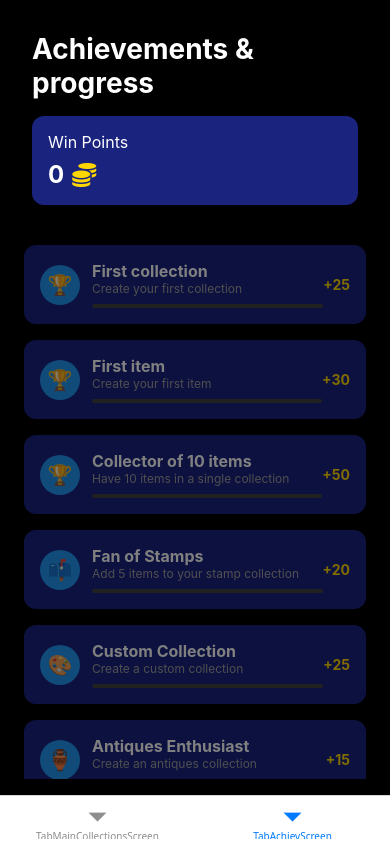
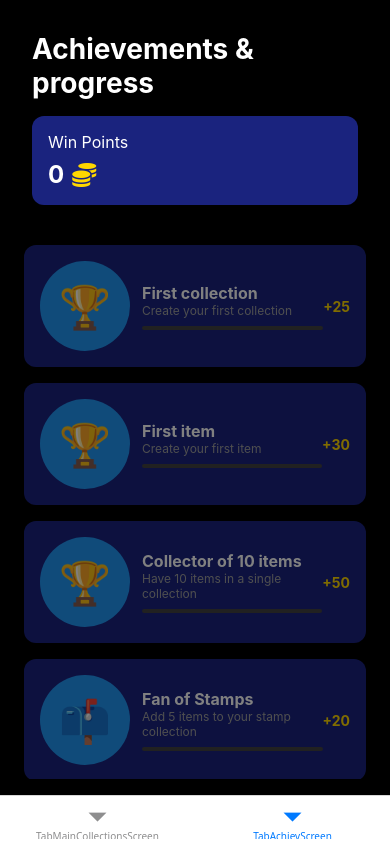
Before and after one commit to Vachek-hooves/Strike, a React Native app: screen /TabAchievScreen in a window 390 px wide. Built offline with nearby package versions, Linux system fonts and the light colour scheme.

Commit message:
update TabAchievScreen

```diff
--- /dev/null
+++ b/data/achievements.js
@@ -0,0 +1,52 @@
+export const ACHIEVEMENTS = [
+    {
+      id: 'firstCollection',
+      title: 'First collection',
+      description: 'Create your first collection',
+      points: 25,
+      icon: '🏆',
+    },
+    {
+      id: 'firstItem',
+      title: 'First item',
+      description: 'Create your first item',
+      points: 30,
+      icon: '🏆',
+    },
+    {
+      id: 'collector10Items',
+      title: 'Collector of 10 items',
+      description: 'Have 10 items in a single collection',
+      points: 50,
+      icon: '🏆',
+    },
+    {
+      id: 'fanOfStamps',
+      title: 'Fan of Stamps',
+      description: 'Add 5 items to your stamp collection',
+      points: 20,
+      icon: '📫',
+    },
+    {
+      id: 'customCollection',
+      title: 'Custom Collection',
+      description: 'Create a custom collection',
+      points: 25,
+      icon: '🎨',
+    },
+    {
+      id: 'antiques',
+      title: 'Antiques Enthusiast',
+      description: 'Create an antiques collection',
+      points: 15,
+      icon: '🏺',
+    },
+    {
+      id: 'bookCollector',
+      title: 'Book Worm',
+      description: 'Add 6 items to your book collection',
+      points: 25,
+      icon: '📚',
+    },
+    // Add more achievements as needed
+  ]
--- a/screen/tab/TabAchievScreen.js
+++ b/screen/tab/TabAchievScreen.js
@@ -1,60 +1,61 @@
-import { StyleSheet, Text, View, ScrollView, TouchableOpacity } from 'react-native'
+import { StyleSheet, Text, View, ScrollView, TouchableOpacity ,Image} from 'react-native'
 import TabLayou from '../../components/layout/TabLayou'
 import { useContextApp } from '../../store/context'
 import Icon from 'react-native-vector-icons/FontAwesome5'
+import { ACHIEVEMENTS } from '../../data/achievements'
 
-const ACHIEVEMENTS = [
-  {
-    id: 'firstCollection',
-    title: 'First collection',
-    description: 'Create your first collection',
-    points: 25,
-    icon: '🏆',
-  },
-  {
-    id: 'firstItem',
-    title: 'First item',
-    description: 'Create your first item',
-    points: 30,
-    icon: '🏆',
-  },
-  {
-    id: 'collector10Items',
-    title: 'Collector of 10 items',
-    description: 'Have 10 items in a single collection',
-    points: 50,
-    icon: '🏆',
-  },
-  {
-    id: 'fanOfStamps',
-    title: 'Fan of Stamps',
-    description: 'Add 5 items to your stamp collection',
-    points: 20,
-    icon: '📫',
-  },
-  {
-    id: 'customCollection',
-    title: 'Custom Collection',
-    description: 'Create a custom collection',
-    points: 25,
-    icon: '🎨',
-  },
-  {
-    id: 'antiques',
-    title: 'Antiques Enthusiast',
-    description: 'Create an antiques collection',
-    points: 15,
-    icon: '🏺',
-  },
-  {
-    id: 'bookCollector',
-    title: 'Book Worm',
-    description: 'Add 6 items to your book collection',
-    points: 25,
-    icon: '📚',
-  },
-  // Add more achievements as needed
-]
+// const ACHIEVEMENTS = [
+//   {
+//     id: 'firstCollection',
+//     title: 'First collection',
+//     description: 'Create your first collection',
+//     points: 25,
+//     icon: '🏆',
+//   },
+//   {
+//     id: 'firstItem',
+//     title: 'First item',
+//     description: 'Create your first item',
+//     points: 30,
+//     icon: '🏆',
+//   },
+//   {
+//     id: 'collector10Items',
+//     title: 'Collector of 10 items',
+//     description: 'Have 10 items in a single collection',
+//     points: 50,
+//     icon: '🏆',
+//   },
+//   {
+//     id: 'fanOfStamps',
+//     title: 'Fan of Stamps',
+//     description: 'Add 5 items to your stamp collection',
+//     points: 20,
+//     icon: '📫',
+//   },
+//   {
+//     id: 'customCollection',
+//     title: 'Custom Collection',
+//     description: 'Create a custom collection',
+//     points: 25,
+//     icon: '🎨',
+//   },
+//   {
+//     id: 'antiques',
+//     title: 'Antiques Enthusiast',
+//     description: 'Create an antiques collection',
+//     points: 15,
+//     icon: '🏺',
+//   },
+//   {
+//     id: 'bookCollector',
+//     title: 'Book Worm',
+//     description: 'Add 6 items to your book collection',
+//     points: 25,
+//     icon: '📚',
+//   },
+//   // Add more achievements as needed
+// ]
 
 const TabAchievScreen = () => {
   const { achievements, scores } = useContextApp()
@@ -86,6 +87,7 @@ const TabAchievScreen = () => {
               !achievements[achievement.id] && styles.achievementLocked
             ]}
           >
+              {/* <Image source={require('../../assets/ui/awardFrame.png')} style={styles.awardFrame}/> */}
             <View style={styles.achievementIcon}>
               <Text style={styles.iconText}>{achievement.icon}</Text>
             </View>
@@ -115,6 +117,10 @@ const TabAchievScreen = () => {
 export default TabAchievScreen
 
 const styles = StyleSheet.create({
+  awardFrame: {
+    width: '10%',
+    height: '100%',
+  },
   container: {
     flex: 1,
     backgroundColor: '#000',
@@ -161,16 +167,16 @@ const styles = StyleSheet.create({
     opacity: 0.5,
   },
   achievementIcon: {
-    width: 40,
-    height: 40,
-    borderRadius: 20,
+    width: 90,
+    height: 90,
+    borderRadius: 45,
     backgroundColor: '#2196f3',
     justifyContent: 'center',
     alignItems: 'center',
     marginRight: 12,
   },
   iconText: {
-    fontSize: 20,
+    fontSize: 42,
   },
   achievementInfo: {
     flex: 1,
```
